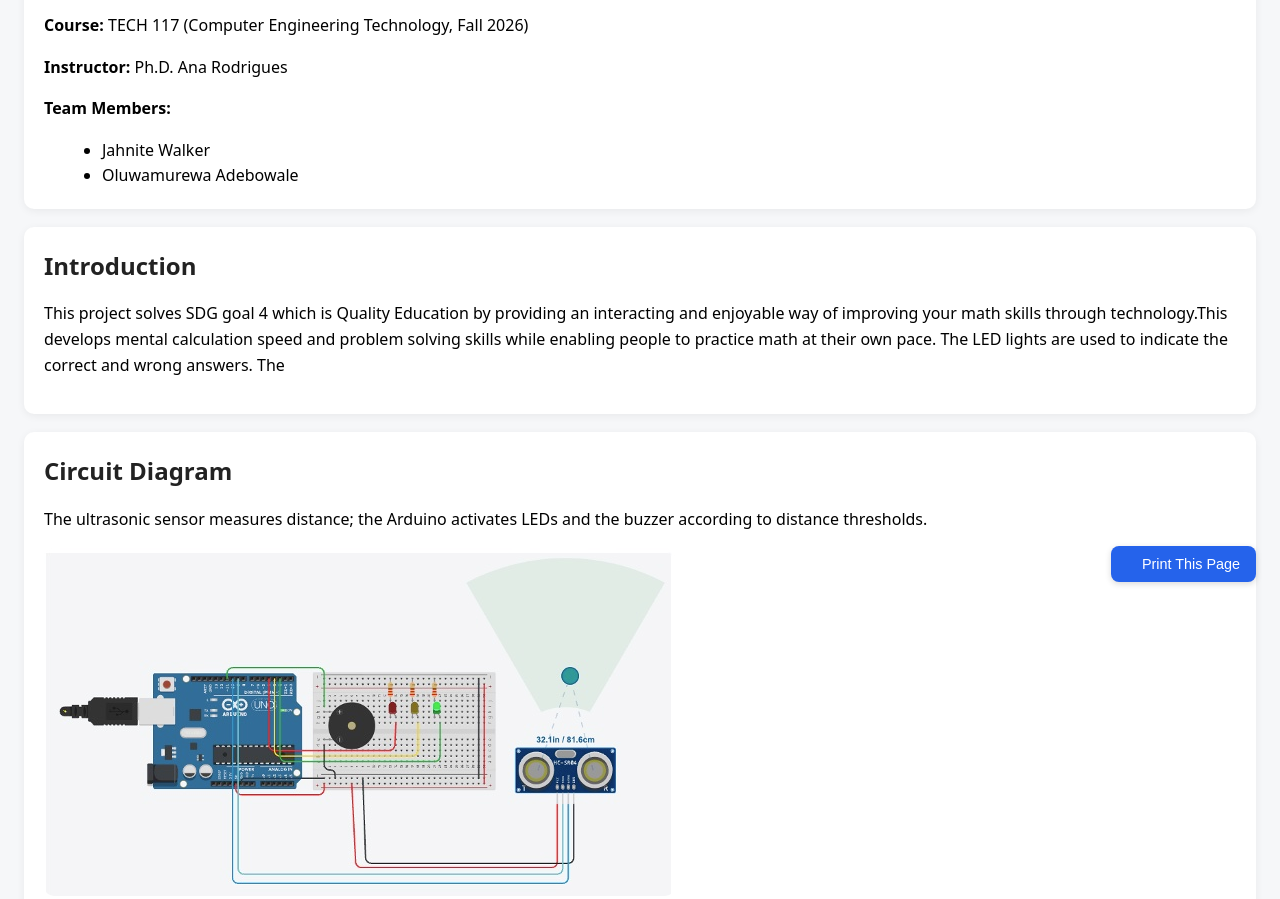
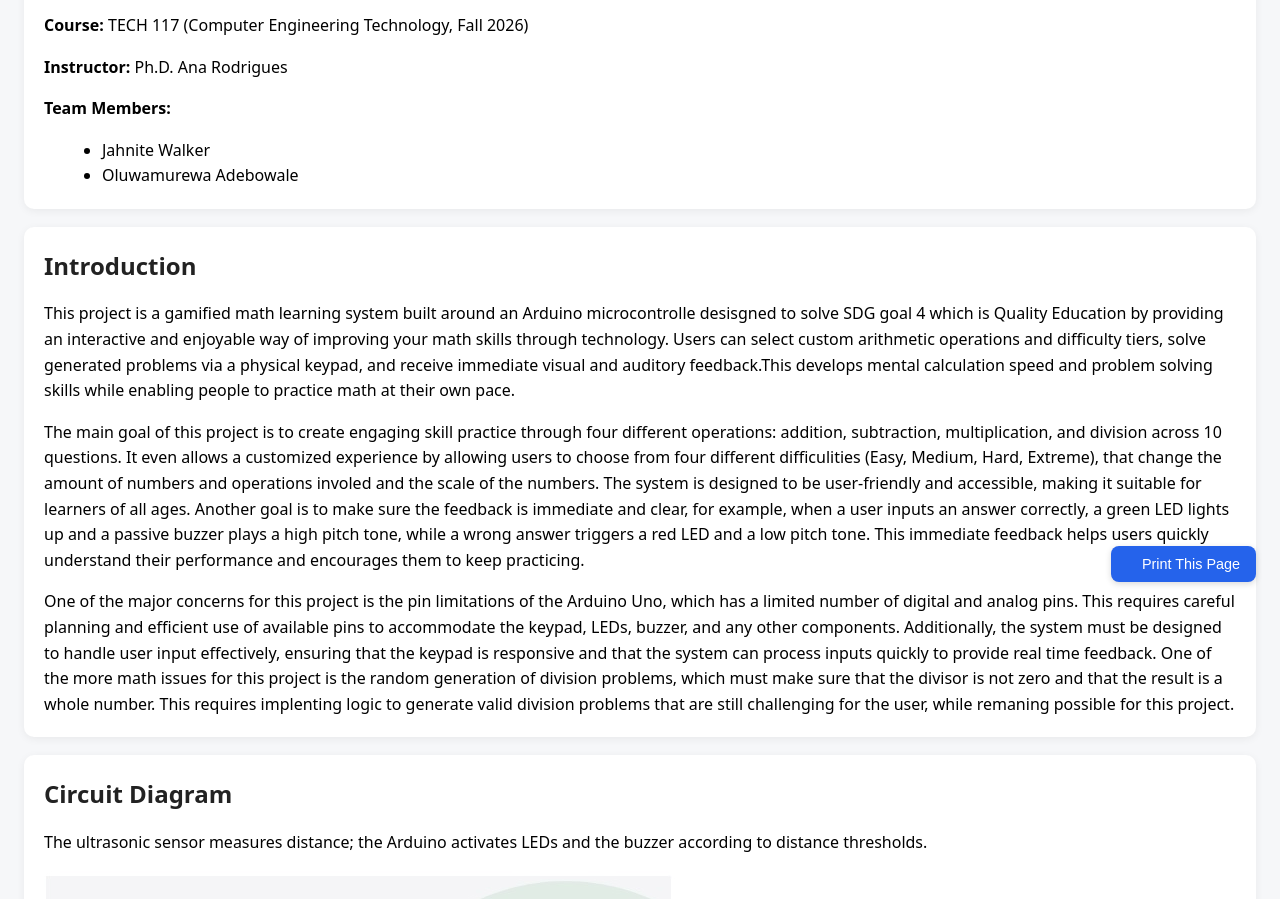
Before and after one commit to jahniteWalker/Math-Game, a plain HTML site: page index.html in a window 1280 px wide. Shown: the part 194-1093 px from the top of the page. Drawn offline with nearby package versions, Linux system fonts and the light colour scheme.

Commit message:
Revise introduction for clarity and detail
Updated the introduction section to clarify the project's purpose and features, including user interaction and feedback mechanisms. Improved the overall readability and structure of the text.

```diff
--- a/index.html
+++ b/index.html
@@ -64,9 +64,14 @@
 
   <section id="introduction">
     <h2>Introduction</h2>
-    <p>This project solves SDG goal 4 which is Quality Education by providing an interacting and enjoyable way of improving your math skills through technology.This develops mental calculation speed and problem solving skills while enabling people to practice math at their own pace. The <strong Arduino uno controls the game and processes the players amswers. The </tromg> </strong> <strong></strong Breadboard is used to connect the components without soldering it. The ></strong> LED lights are used to indicate the correct and wrong answers. The
-
+    <p>This project is a gamified math learning system built around an Arduino microcontrolle desisgned to solve SDG goal 4 which is Quality Education by providing an interactive and enjoyable way of improving your math skills through technology.
+       Users can select custom arithmetic operations and difficulty tiers, solve generated problems via a physical keypad, and receive immediate visual and auditory feedback.This develops mental calculation speed and problem solving skills while enabling people to practice math at their own pace.
     </p>
+    The main goal of this project is to create engaging skill practice through four different operations: addition, subtraction, multiplication, and division across 10 questions. It even allows a customized experience by allowing users to choose from four different difficulities (Easy, Medium, Hard, Extreme), that change the amount of numbers and operations involed and the scale of the numbers. The system is designed to be user-friendly and accessible, making it suitable for learners of all ages.
+    Another goal is to make sure the feedback is immediate and clear, for example, when a user inputs an answer correctly, a green LED lights up and a passive buzzer plays a high pitch tone, while a wrong answer triggers a red LED and a low pitch tone. This immediate feedback helps users quickly understand their performance and encourages them to keep practicing.
+  </p>
+    One of the major concerns for this project is the pin limitations of the Arduino Uno, which has a limited number of digital and analog pins. This requires careful planning and efficient use of available pins to accommodate the keypad, LEDs, buzzer, and any other components. Additionally, the system must be designed to handle user input effectively, ensuring that the keypad is responsive and that the system can process inputs quickly to provide real time feedback.
+    One of the more math issues for this project is the random generation of division problems, which must make sure that the divisor is not zero and that the result is a whole number. This requires implenting logic to generate valid division problems that are still challenging for the user, while remaning possible for this project.
   </section>
 
   <section id="circuit-diagram">
@@ -318,3 +323,7 @@ Math Quiz Game using an Arduino with LCD | TinkerCad.</em>
 </body>
 
 </html>
+
+</body>
+
+</html>
```
